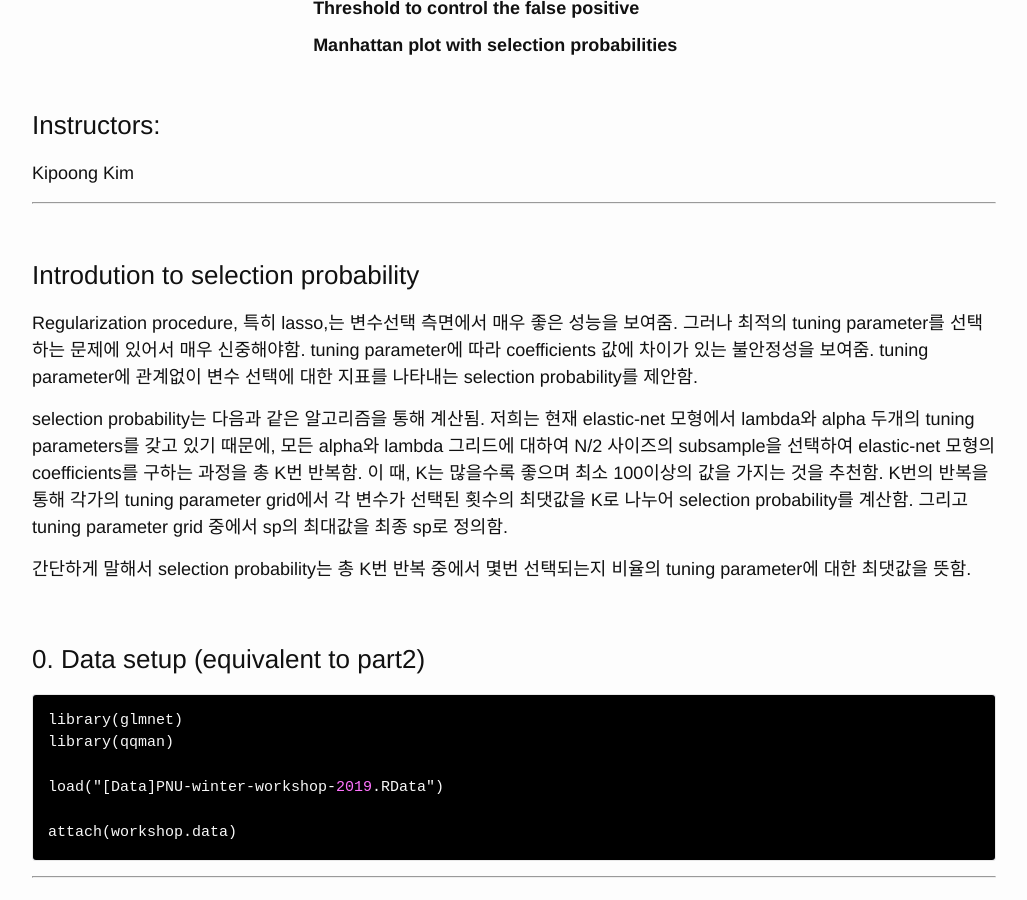
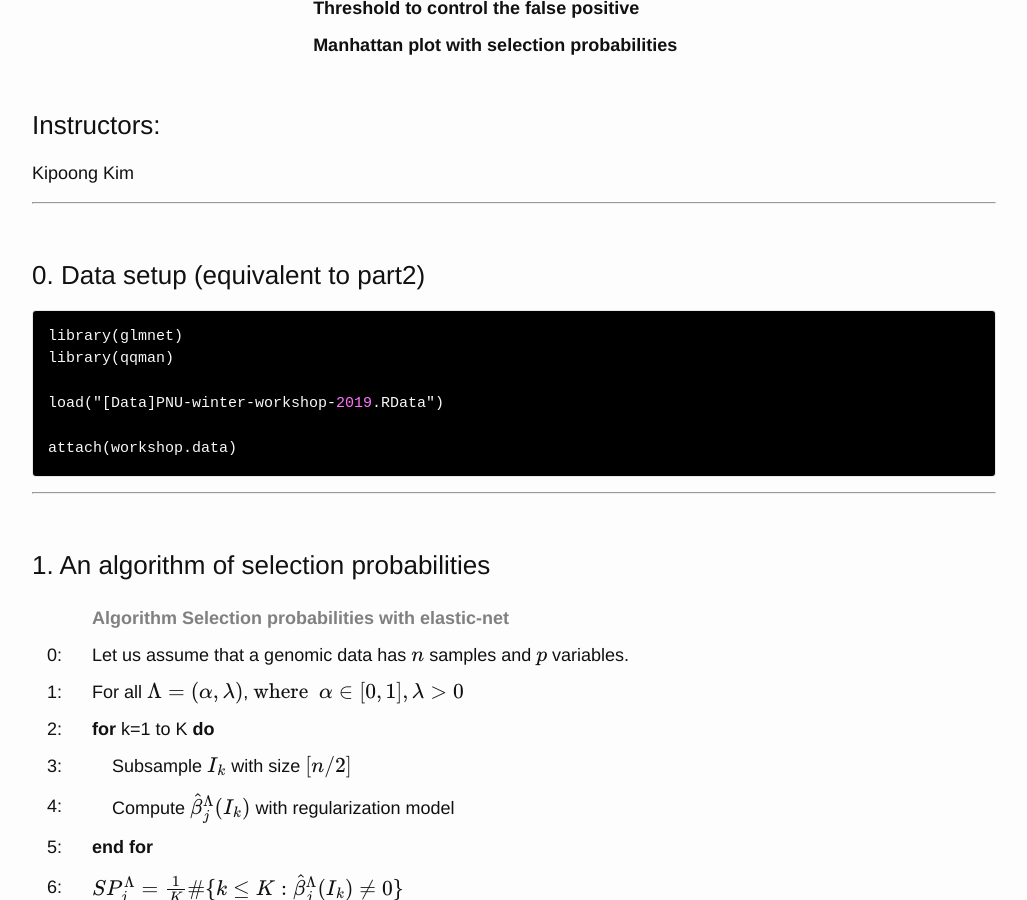
Before and after one commit to statpng/PNU-winter-workshop-2019, a Jekyll site: the page built from part3.md, in a window 1280 px wide and 900 px high, scrolled down 716 px. Shown: the whole window, without its empty margins (126-1153 px from the left). Built offline with Jekyll 4.4.1, drawn with Linux system fonts in a browser that asks for light colours; nearby versions of some CDN libraries; formulas are drawn with MathJax 3.

Commit message:
remove Korean text

````diff
--- a/part3.md
+++ b/part3.md
@@ -57,28 +57,6 @@ Kipoong Kim
 
 <br>
 
-### Introdution to selection probability
-Regularization procedure, 특히 lasso,는 변수선택 측면에서 매우 좋은 성능을 보여줌.
-그러나 최적의 tuning parameter를 선택하는 문제에 있어서 매우 신중해야함.
-tuning parameter에 따라 coefficients 값에 차이가 있는 불안정성을 보여줌.
-tuning parameter에 관계없이 변수 선택에 대한 지표를 나타내는
-selection probability를 제안함.
-
-selection probability는 다음과 같은 알고리즘을 통해 계산됨.
-저희는 현재 elastic-net 모형에서 lambda와 alpha 두개의 tuning parameters를
-갖고 있기 때문에, 모든 alpha와 lambda 그리드에 대하여
-N/2 사이즈의 subsample을 선택하여 elastic-net 모형의 coefficients를 구하는
-과정을 총 K번 반복함. 이 때, K는 많을수록 좋으며 최소 100이상의 값을
-가지는 것을 추천함.
-K번의 반복을 통해 각가의 tuning parameter grid에서 각 변수가 선택된
-횟수의 최댓값을 K로 나누어 selection probability를 계산함.
-그리고 tuning parameter grid 중에서 sp의 최대값을 최종 sp로 정의함.
-
-간단하게 말해서 selection probability는 총 K번 반복 중에서
-몇번 선택되는지 비율의 tuning parameter에 대한 최댓값을 뜻함.
-
-<br>
-
 ### 0. Data setup (equivalent to part2)
 ```
 library(glmnet)
@@ -91,7 +69,6 @@ attach(workshop.data)
 <hr><br>
 
 ### 1. An algorithm of selection probabilities
-
 
 ||**Algorithm** Selection probabilities with elastic-net |
 |--:|:------------ |
````
